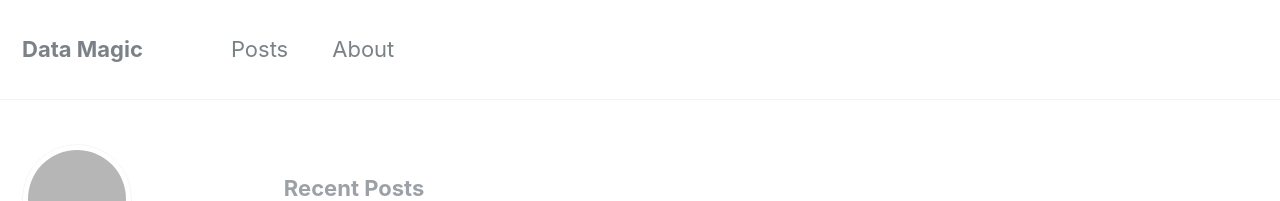
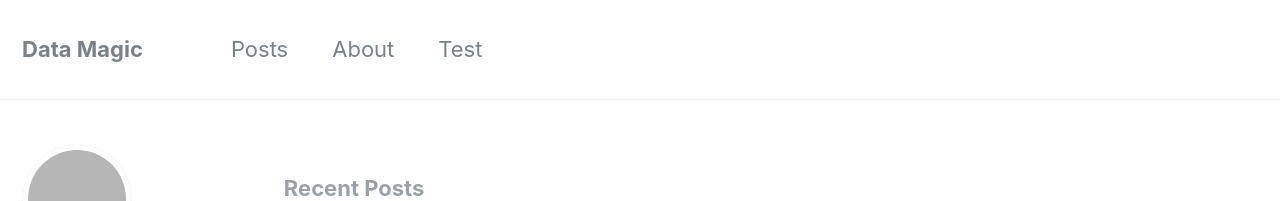
Before and after one commit to gallingerj/gallingerj.github.io, a Jekyll site: the page built from index.html, in a window 1280 px wide. Shown: the top 201 px of the page. Built offline with Jekyll 4.4.1, drawn with Linux system fonts in a browser that asks for light colours; the list of posts is cut into pages by our own code; grey boxes are pictures that could not be loaded.

Commit message:
Include test page

```diff
--- a/_data/navigation.yml
+++ b/_data/navigation.yml
@@ -4,6 +4,8 @@ main:
     url: /index
   - title: "About"
     url: /about/
+  - title: "Test"
+    url: /test/
   # - title: "Sample Collections"
   #   url: /collection-archive/
   # - title: "Sitemap"
```
